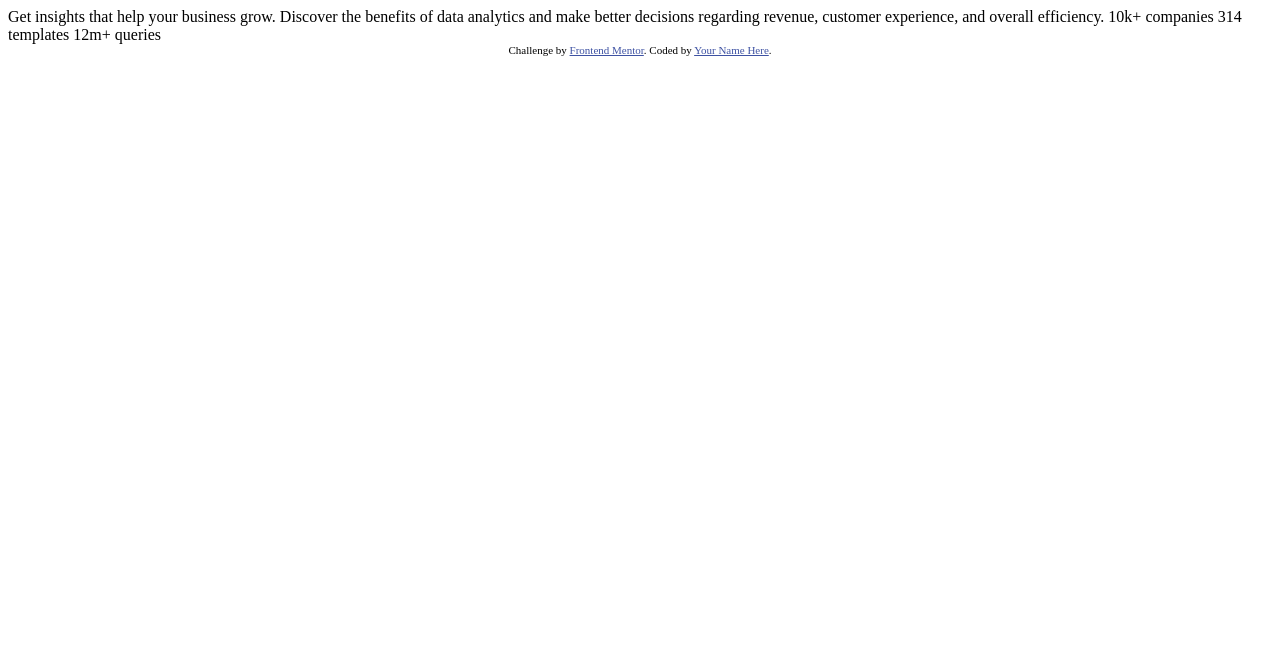
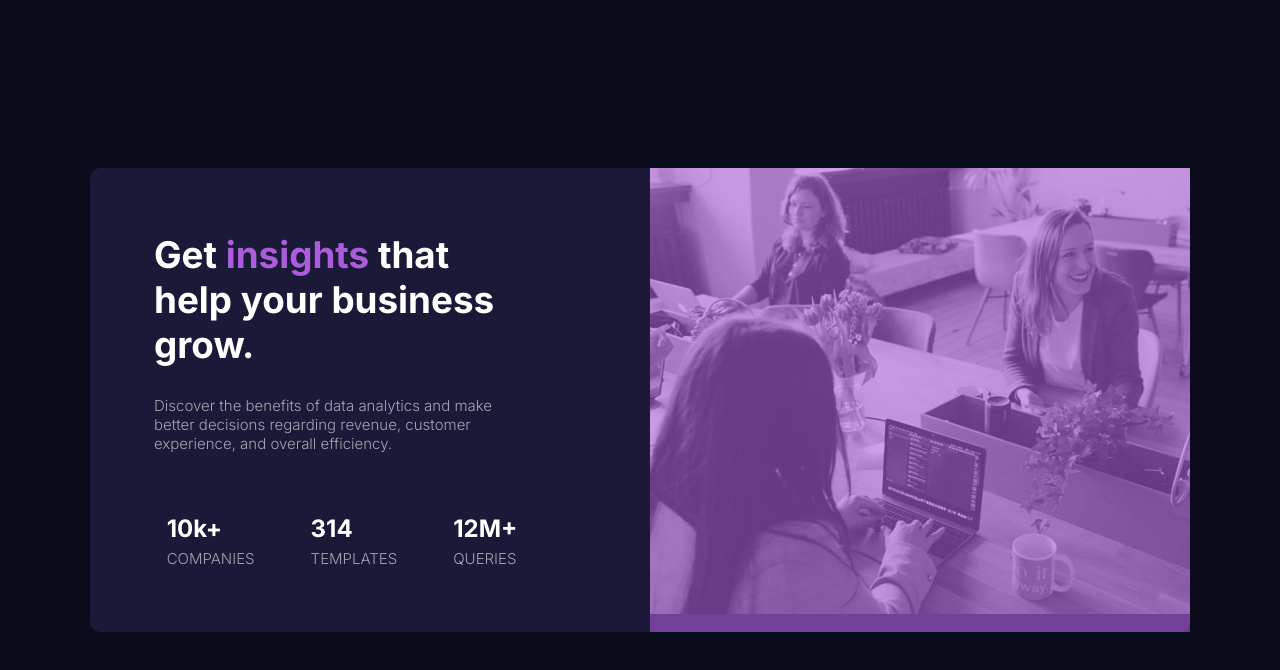
Before and after one commit to D0lphin07/stats-preview-card, a plain HTML site: page stats-preview-card-component-main/index.html in a window 1280 px wide. Drawn offline with Linux system fonts and the light colour scheme.

Commit message:
last commit

```diff
--- a/stats-preview-card-component-main/index.html
+++ b/stats-preview-card-component-main/index.html
@@ -4,30 +4,55 @@
   <meta charset="UTF-8">
   <meta name="viewport" content="width=device-width, initial-scale=1.0"> <!-- displays site properly based on user's device -->
 
+  <link rel="stylesheet" href="style.css">
   <link rel="icon" type="image/png" sizes="32x32" href="./images/favicon-32x32.png">
+
+  <link rel="preconnect" href="https://fonts.googleapis.com">
+  <link rel="preconnect" href="https://fonts.gstatic.com" crossorigin>
+  <link href="https://fonts.googleapis.com/css2?family=Inter:ital,opsz,wght@0,14..32,100..900;1,14..32,100..900&family=Lexend+Deca:wght@100..900&display=swap" rel="stylesheet">
 
   <title>Frontend Mentor | Stats preview card component</title>
 
-  <!-- Feel free to remove these styles or customise in your own stylesheet 👍 -->
-  <style>
-    .attribution { font-size: 11px; text-align: center; }
-    .attribution a { color: hsl(228, 45%, 44%); }
-  </style>
 </head>
 <body>
 
-  Get insights that help your business grow.
+  <main>
 
-  Discover the benefits of data analytics and make better decisions regarding revenue, customer
-  experience, and overall efficiency.
+    <div class="text-section">
 
-  10k+ companies
-  314 templates
-  12m+ queries
+      <h1>Get <span>insights</span> that help your business grow.</h1>
 
-  <div class="attribution">
-    Challenge by <a href="https://www.frontendmentor.io?ref=challenge" target="_blank">Frontend Mentor</a>.
-    Coded by <a href="#">Your Name Here</a>.
-  </div>
+      <p>
+        Discover the benefits of data analytics and make better decisions regarding revenue, customer
+        experience, and overall efficiency.
+      </p>
+
+      <div class="stats">
+
+        <div>
+          <p>10k+</p>
+          <p>companies</p>
+        </div>
+
+        <div>
+          <p>314</p>
+          <p>templates</p>
+        </div>
+
+        <div>
+          <p>12M+</p>
+          <p>queries</p>
+        </div>
+
+      </div>
+
+    </div>
+
+    <div class="img-wrapper">
+      <img src="./images/image-header-desktop.jpg" alt="header-image">
+    </div>
+
+  </main>
+
 </body>
 </html>
--- /dev/null
+++ b/stats-preview-card-component-main/style.css
@@ -0,0 +1,124 @@
+*, ::after, ::before{
+    box-sizing: border-box;
+    padding: 0;
+    margin: 0;
+}
+
+body{
+    min-height: 100dvh;
+    background-color: hsl(233, 47%, 7%);
+    font-family: Inter;
+    font-size: 15px;
+    display: flex;
+    justify-content: center;
+    align-items: center;
+}
+
+main{
+    border-radius: 10px;
+    max-width: 1100px;
+    background-color: hsl(244, 38%, 16%);
+    display: flex;
+    margin: 0 1.3rem;
+}
+
+.text-section > p, .stats p:last-child{
+    color: hsla(0, 0%, 100%, 0.6);
+}
+
+h1{
+    font-weight: 700;
+    font-size: 2.3rem;
+}
+
+h1, .stats p:first-child{
+    color: hsl(0, 0%, 100%);
+}
+
+h1 span{
+    color: hsl(277, 64%, 61%);
+}
+
+.stats{
+    display: flex;
+    gap: 3.5rem;
+    padding-top: 2rem;
+    flex-wrap: wrap;
+    justify-content: center;
+}
+
+.stats p:first-child{
+    font-size: 1.5rem;
+    font-weight: 700;
+    margin-bottom: 0.4rem;
+}
+
+.text-section{
+    flex: 1;
+    padding: 4rem 7.5rem 4rem 4rem;
+    display: flex;
+    flex-direction: column;
+    gap: 1.8rem;
+}
+
+.text-section > p{
+    font-weight: 300;
+}
+
+.stats p:last-child{
+    text-transform: uppercase;
+    font-weight: 300;
+}
+
+.img-wrapper{
+    flex: 1;
+    position: relative;
+}
+
+.img-wrapper::before {
+    content: "";
+    position: absolute;
+    top: 0;
+    left: 0;
+    width: 100%;
+    height: 100%;
+    background-color: hsla(277, 64%, 61%, 0.6);
+  }
+
+.img-wrapper img{
+    display: block;
+    min-width: 200px;
+    object-fit: cover;
+}
+
+@media screen and (max-width: 1094px){
+    main{
+        flex-direction: column-reverse;
+        max-width: 540px;
+    }
+
+    .text-section{
+        padding: 2rem;
+    }
+
+    .img-wrapper img{
+        max-inline-size: 100%;
+    }
+
+    h1, .text-section > p {
+        text-align: center;
+    }
+}
+
+@media screen and (max-width: 420px){
+    .stats{
+        flex-direction: column;
+        text-align: center;
+        align-self: center;
+        gap: 1.8rem;
+    }
+
+    h1{
+        font-size: 1.8rem;
+    }
+}
```
